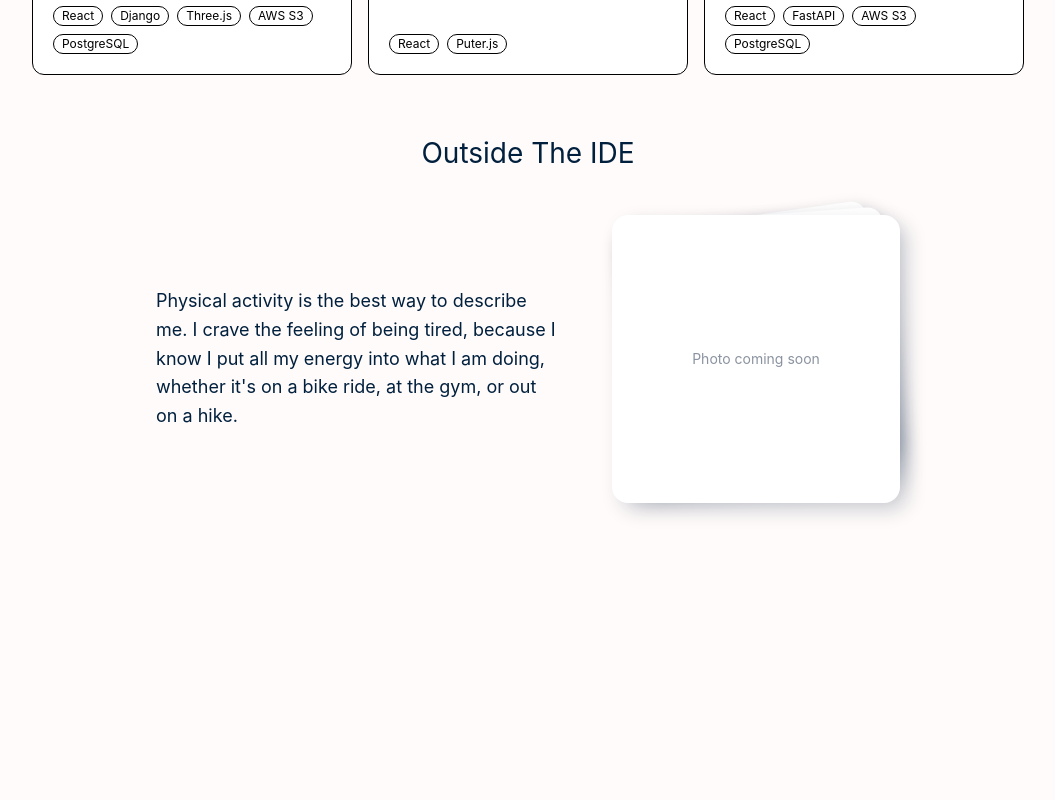
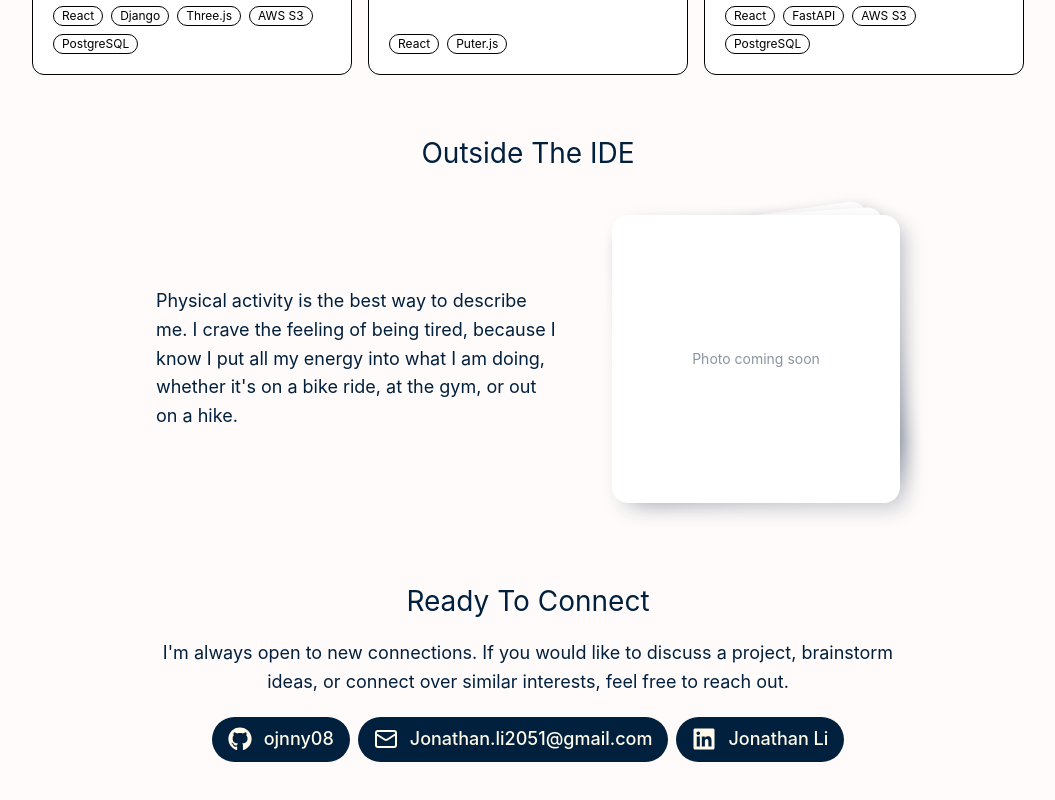
Before and after one commit to ojnny08/jonathan-li, a React (Vite) app in the folder portfolio/: page / in a window 1280 px wide. Shown: the part 1104-1904 px from the top of the page, without its empty margins (112-1167 px from the left). Before the commit the page ends 1667 px from the top, so only its background shows below. Built offline with nearby package versions, Linux system fonts and the light colour scheme; no server answers.

Commit message:
Connetion links

```diff
--- a/portfolio/package.json
+++ b/portfolio/package.json
@@ -11,9 +11,12 @@
   },
   "dependencies": {
     "@tailwindcss/vite": "^4.3.3",
+    "liquid-glass-react": "^1.1.1",
+    "lucide-react": "^1.31.0",
     "motion": "^13.1.0",
     "react": "^19.2.8",
     "react-dom": "^19.2.8",
+    "react-icons": "^5.7.0",
     "tailwindcss": "^4.3.3"
   },
   "devDependencies": {
--- /dev/null
+++ b/portfolio/src/components/Contact.tsx
@@ -0,0 +1,42 @@
+import { Mail } from "lucide-react";
+import { FaGithub, FaLinkedin } from "react-icons/fa6";
+
+export default function Contact() {
+    return (
+        <section id="contact" className="my-20 flex flex-col items-center gap-5 text-center">
+            <h2 className="text-2xl text-ink-dark">
+                Ready To Connect
+            </h2>
+
+            <p className="max-w-prose text-lg text-ink-dark">
+                I'm always open to new connections. If you would like to discuss a project, brainstorm ideas, or connect over similar interests, feel free to reach out.
+            </p>
+
+            <div className="flex flex-row gap-2">
+                <a
+                    href="https://github.com/ojnny08"
+                    target="_blank"
+                    rel="noreferrer"
+                    className="inline-flex items-center gap-3 rounded-full bg-background-dark px-4 py-2 text-lg font-medium text-ink-cream">
+                    <FaGithub className="size-6" />
+                    ojnny08
+                </a>
+                <a
+                    href="mailto:jonathan.li2051@gmail.com"
+                    className="inline-flex items-center gap-3 rounded-full bg-background-dark px-4 py-2 text-lg font-medium text-ink-cream">
+                    <Mail className="size-6" />
+                    Jonathan.li2051@gmail.com
+                </a>
+                <a
+                    href="https://www.linkedin.com/in/jonathan-li-738a38237/"
+                    target="_blank"
+                    rel="noreferrer"
+                    className="inline-flex items-center gap-3 rounded-full bg-background-dark px-4 py-2 text-lg font-medium text-ink-cream">
+                    <FaLinkedin className="size-6" />
+                    Jonathan Li
+                </a>
+            </div>
+
+        </section>
+    )
+}
--- a/portfolio/src/components/Projects.tsx
+++ b/portfolio/src/components/Projects.tsx
@@ -1,4 +1,3 @@
-
 type Projects = {
     name: string
     code: string
--- a/portfolio/src/pages/Home.tsx
+++ b/portfolio/src/pages/Home.tsx
@@ -1,4 +1,5 @@
 import About from '../components/About'
+import Contact from '../components/Contact'
 import Experience from '../components/Experience'
 import NavBar from '../components/NavBar'
 import OutsideIDE from '../components/OutsideIDE'
@@ -15,6 +16,7 @@ export const Home = () => {
             <Experience />
             <Projects />
             <OutsideIDE />
+            <Contact />
         </main>
     </div>
   )
```
Also changed, not shown: 1 other file (tests, documents, lock files or other folders).
